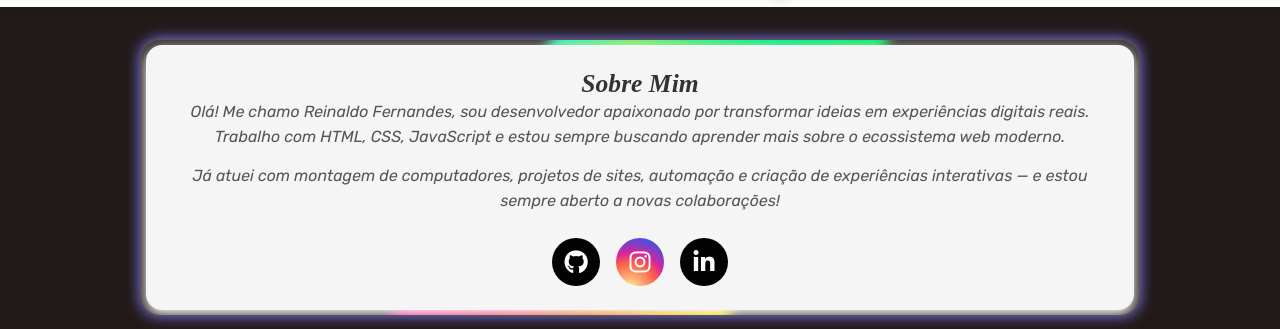
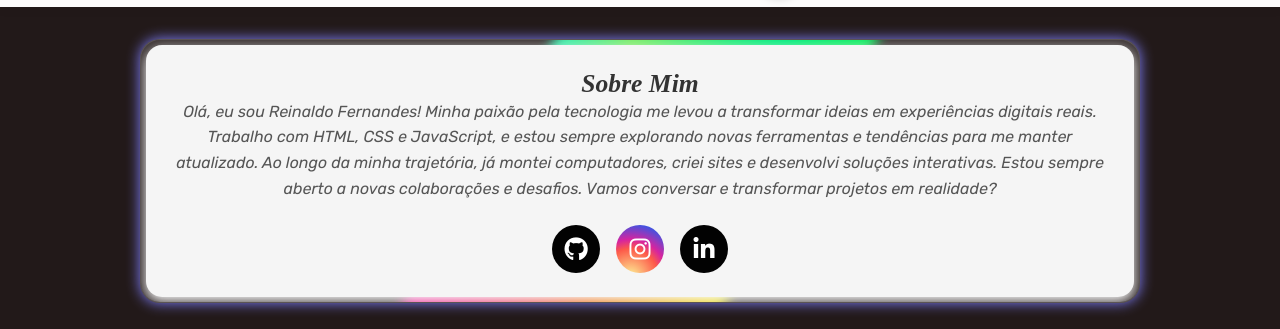
Before and after one commit to Reinaldo-Fernandes/portifolio, a plain HTML site: page index.html in a window 1280 px wide. Shown: the part 63-392 px from the top of the page. Drawn offline with Linux system fonts and the light colour scheme; a web font is replaced by a local one.

Commit message:
Update index.html

```diff
--- a/index.html
+++ b/index.html
@@ -37,8 +37,9 @@
     <div class="about-card glow-card fade-in">
       <div class="about-content">
         <h2 class="description">Sobre Mim</h2>
-        <p>Olá! Me chamo Reinaldo Fernandes, sou desenvolvedor apaixonado por transformar ideias em experiências digitais reais. Trabalho com HTML, CSS, JavaScript e estou sempre buscando aprender mais sobre o ecossistema web moderno.</p>
-        <p>Já atuei com montagem de computadores, projetos de sites, automação e criação de experiências interativas — e estou sempre aberto a novas colaborações!</p>
+        <p>Olá, eu sou Reinaldo Fernandes!
+Minha paixão pela tecnologia me levou a transformar ideias em experiências digitais reais. Trabalho com HTML, CSS e JavaScript, e estou sempre explorando novas ferramentas e tendências para me manter atualizado.
+Ao longo da minha trajetória, já montei computadores, criei sites e desenvolvi soluções interativas. Estou sempre aberto a novas colaborações e desafios. Vamos conversar e transformar projetos em realidade?</p>
         <div class="social-buttons">
           <a href="https://github.com/Reinaldo-Fernandes" class="github-btn" target="_blank" aria-label="GitHub">
             <i class="fab fa-github"></i>
```
